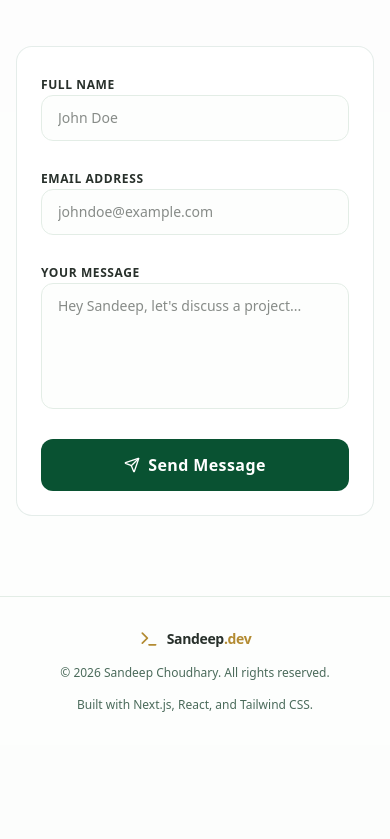
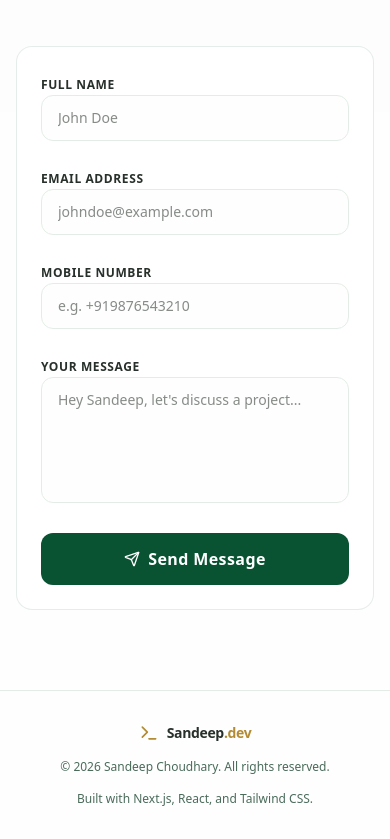
Before and after one commit to Sandeep6097/portfolio, a Next.js app: page / in a window 390 px wide. Shown: the part 10540-11379 px from the top of the page. Before the commit the page ends 11285 px from the top, so only its background shows below. Built offline with nearby package versions, Linux system fonts and the light colour scheme.

Commit message:
Add mobile input field and implement client-side email & mobile validation

```diff
--- a/src/components/Contact.tsx
+++ b/src/components/Contact.tsx
@@ -23,12 +23,37 @@ const LinkedinIcon = (props: React.SVGProps<SVGSVGElement>) => (
 const GOOGLE_SCRIPT_URL = "https://script.google.com/macros/s/AKfycbzNnZYkUQP-kXhN-ukucWHOd809pjjiw9rus9FQXXGtYqoatUA4YF8TbKZmbq6J7kbG5w/exec";
 
 export default function Contact() {
-  const [formState, setFormState] = useState({ name: "", email: "", message: "" });
+  const [formState, setFormState] = useState({ name: "", email: "", mobile: "", message: "" });
   const [status, setStatus] = useState<"idle" | "submitting" | "success" | "error">("idle");
+  const [errors, setErrors] = useState({ email: "", mobile: "" });
+
+  const validateForm = () => {
+    let isValid = true;
+    const newErrors = { email: "", mobile: "" };
+
+    // Email verification regex
+    const emailRegex = /^[^\s@]+@[^\s@]+\.[^\s@]+$/;
+    if (!emailRegex.test(formState.email)) {
+      newErrors.email = "Please enter a valid email address (e.g. name@domain.com).";
+      isValid = false;
+    }
+
+    // Mobile verification (allows optional + and 10 to 14 digits)
+    const mobileRegex = /^[+]?[0-9]{10,14}$/;
+    if (!mobileRegex.test(formState.mobile)) {
+      newErrors.mobile = "Please enter a valid mobile number (10 to 14 digits, e.g. +919876543210).";
+      isValid = false;
+    }
+
+    setErrors(newErrors);
+    return isValid;
+  };
 
   const handleSubmit = async (e: React.FormEvent) => {
     e.preventDefault();
-    if (!formState.name || !formState.email || !formState.message) return;
+    if (!formState.name || !formState.email || !formState.mobile || !formState.message) return;
+
+    if (!validateForm()) return;
 
     setStatus("submitting");
 
@@ -38,7 +63,7 @@ export default function Contact() {
       // Fallback simulation if no script URL is configured
       setTimeout(() => {
         setStatus("success");
-        setFormState({ name: "", email: "", message: "" });
+        setFormState({ name: "", email: "", mobile: "", message: "" });
         setTimeout(() => setStatus("idle"), 5000);
       }, 1500);
       return;
@@ -48,6 +73,7 @@ export default function Contact() {
       const formData = new URLSearchParams();
       formData.append("name", formState.name);
       formData.append("email", formState.email);
+      formData.append("mobile", formState.mobile);
       formData.append("message", formState.message);
 
       await fetch(scriptUrl, {
@@ -60,7 +86,7 @@ export default function Contact() {
       });
 
       setStatus("success");
-      setFormState({ name: "", email: "", message: "" });
+      setFormState({ name: "", email: "", mobile: "", message: "" });
       setTimeout(() => setStatus("idle"), 5000);
     } catch (error) {
       console.error("Form submission error:", error);
@@ -72,6 +98,11 @@ export default function Contact() {
   const handleChange = (e: React.ChangeEvent<HTMLInputElement | HTMLTextAreaElement>) => {
     const { name, value } = e.target;
     setFormState((prev) => ({ ...prev, [name]: value }));
+
+    // Clear validation error on type
+    if (name === "email" || name === "mobile") {
+      setErrors((prev) => ({ ...prev, [name]: "" }));
+    }
   };
 
   const contactInfo = [
@@ -197,9 +228,43 @@ export default function Contact() {
                     required
                     value={formState.email}
                     onChange={handleChange}
-                    className="w-full px-4 py-3 rounded-xl border border-card-border bg-background/50 focus:border-primary-green focus:ring-1 focus:ring-primary-green outline-none text-sm transition-all duration-300"
+                    className={`w-full px-4 py-3 rounded-xl border bg-background/50 focus:ring-1 outline-none text-sm transition-all duration-300 ${
+                      errors.email
+                        ? "border-red-500/50 focus:border-red-500 focus:ring-red-500"
+                        : "border-card-border focus:border-primary-green focus:ring-primary-green"
+                    }`}
                     placeholder="johndoe@example.com"
                   />
+                  {errors.email && (
+                    <p className="text-[11px] font-semibold text-red-500 animate-fade-in-up">
+                      {errors.email}
+                    </p>
+                  )}
+                </div>
+
+                <div className="space-y-2">
+                  <label htmlFor="mobile" className="text-xs font-semibold text-foreground/90 uppercase tracking-wider">
+                    Mobile Number
+                  </label>
+                  <input
+                    type="tel"
+                    id="mobile"
+                    name="mobile"
+                    required
+                    value={formState.mobile}
+                    onChange={handleChange}
+                    className={`w-full px-4 py-3 rounded-xl border bg-background/50 focus:ring-1 outline-none text-sm transition-all duration-300 ${
+                      errors.mobile
+                        ? "border-red-500/50 focus:border-red-500 focus:ring-red-500"
+                        : "border-card-border focus:border-primary-green focus:ring-primary-green"
+                    }`}
+                    placeholder="e.g. +919876543210"
+                  />
+                  {errors.mobile && (
+                    <p className="text-[11px] font-semibold text-red-500 animate-fade-in-up">
+                      {errors.mobile}
+                    </p>
+                  )}
                 </div>
 
                 <div className="space-y-2">
```
